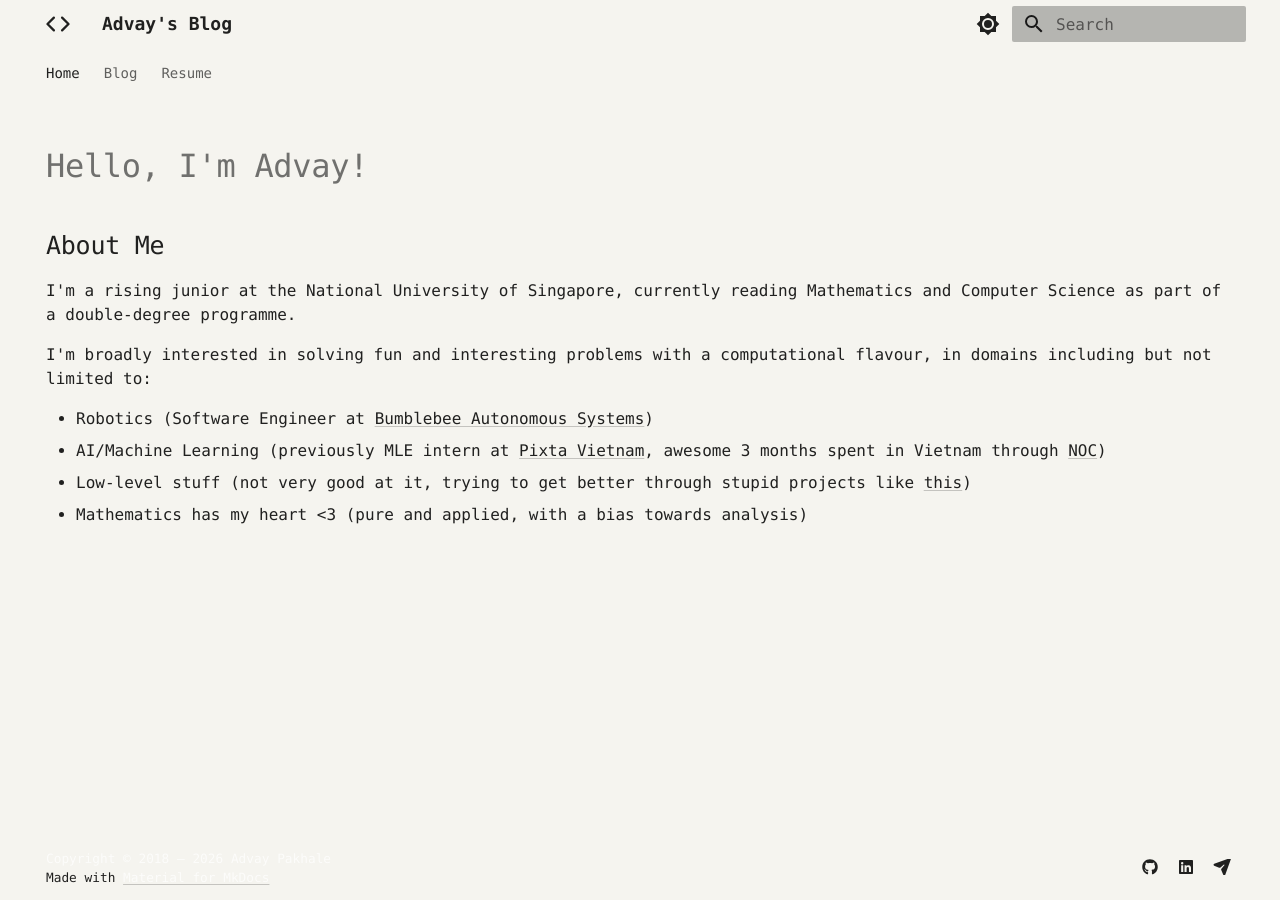
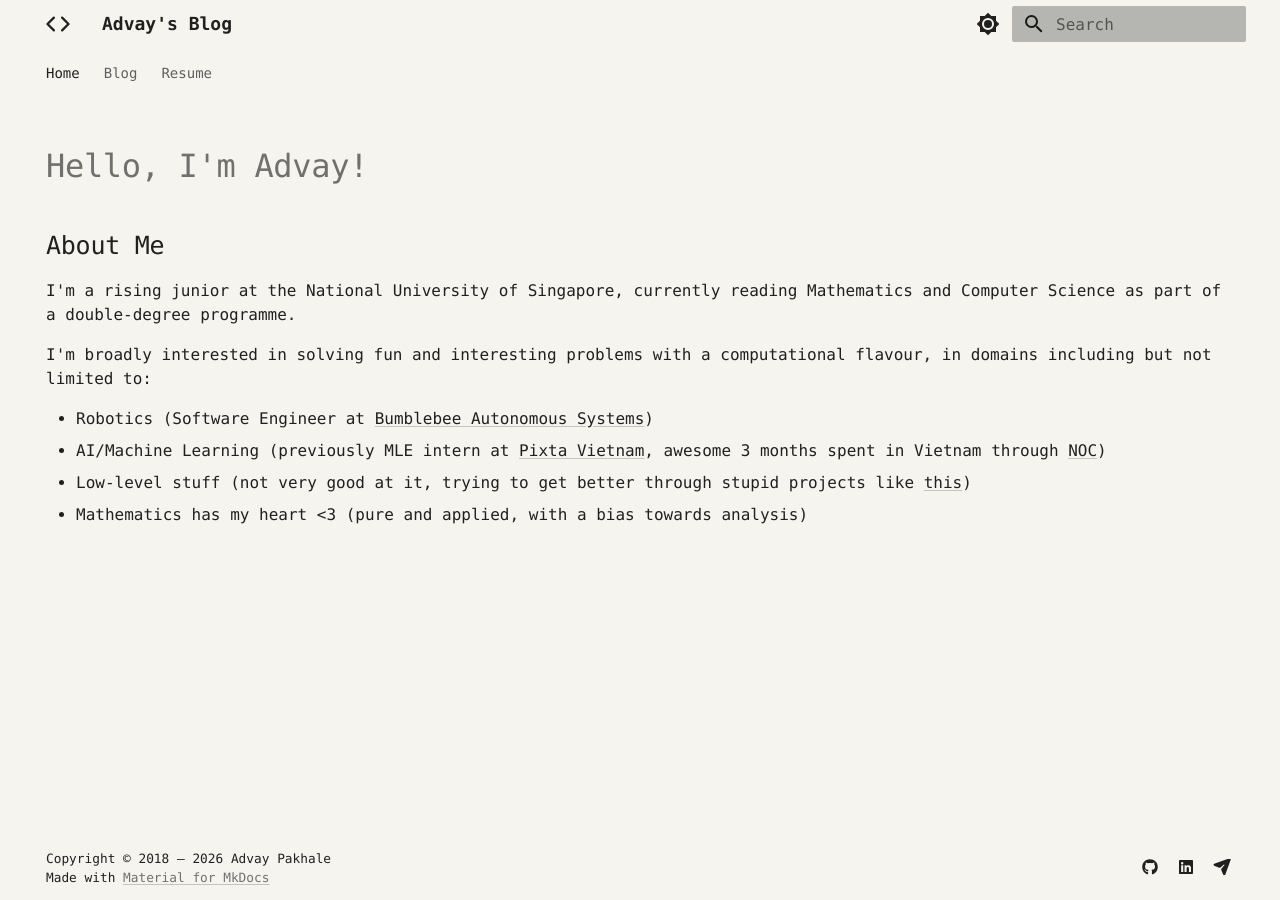
Before and after one commit to advaypakhale/advaypakhale.github.io, an MkDocs documentation site: the page built from docs/index.md, in a window 1280 px wide. Built offline with MkDocs 1.6.1 and Material for MkDocs 9.7.7, drawn with Linux system fonts in a browser that asks for light colours; some web fonts are replaced.

Commit message:
fix: define footer fg --light/--lighter and override .md-copyright__highlight
The custom copyright string from mkdocs.yml renders inside
.md-copyright__highlight, which Material colors with
--md-footer-fg-color--lighter. We hadn't defined that variant, so it fell
back to Material's default (white, designed for dark footers) and was
invisible against our cream background.

Co-Authored-By: Claude Sonnet 4.6 <noreply@anthropic.com>

```diff
--- a/docs/stylesheets/extra.css
+++ b/docs/stylesheets/extra.css
@@ -45,6 +45,8 @@
   --md-footer-bg-color:            #F5F4EF;
   --md-footer-bg-color--dark:      #F5F4EF;
   --md-footer-fg-color:            rgba(0, 0, 0, .87);
+  --md-footer-fg-color--light:     rgba(0, 0, 0, .54);
+  --md-footer-fg-color--lighter:   rgba(0, 0, 0, .32);
 }
 
 /* =============================================
@@ -88,6 +90,8 @@
   --md-footer-bg-color:            #1C1A12;
   --md-footer-bg-color--dark:      #1C1A12;
   --md-footer-fg-color:            rgba(245, 244, 239, .87);
+  --md-footer-fg-color--light:     rgba(245, 244, 239, .54);
+  --md-footer-fg-color--lighter:   rgba(245, 244, 239, .32);
 }
 
 /* =============================================
@@ -148,6 +152,7 @@
 .md-footer-meta,
 .md-footer-meta__inner,
 .md-copyright,
+.md-copyright__highlight,
 .md-social__link {
   color: var(--md-footer-fg-color);
 }
```
